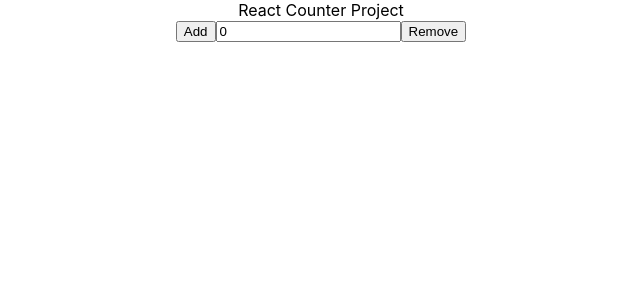
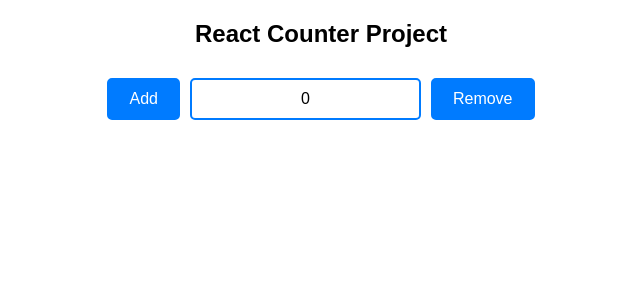
Before and after one commit to AliRa7a/learning-react, a React (Create React App) app: page / in a window 1280 px wide. Shown: the top 300 px of the page, without its empty margins (319-959 px from the left). Built offline with nearby package versions, Linux system fonts and the light colour scheme.

Commit message:
Styles for Counter Project using React useState

```diff
--- a/src/App.css
+++ b/src/App.css
@@ -1,38 +1,37 @@
 .App {
+  font-family: Arial, sans-serif;
   text-align: center;
 }
 
-.App-logo {
-  height: 40vmin;
-  pointer-events: none;
+header {
+  padding: 20px 0;
+  font-size: 24px;
+  font-weight: bold;
 }
 
-@media (prefers-reduced-motion: no-preference) {
-  .App-logo {
-    animation: App-logo-spin infinite 20s linear;
-  }
+button {
+  padding: 10px 20px;
+  margin: 10px;
+  font-size: 16px;
+  cursor: pointer;
+  background-color: #007bff;
+  color: #fff;
+  border: 2px solid #007bff;
+  border-radius: 5px;
 }
 
-.App-header {
-  background-color: #282c34;
-  min-height: 100vh;
-  display: flex;
-  flex-direction: column;
-  align-items: center;
-  justify-content: center;
-  font-size: calc(10px + 2vmin);
-  color: white;
+input {
+  text-align: center;
+  padding: 10px;
+  font-size: 16px;
+  margin-bottom: 20px;
+  border: 2px solid #007bff;
+  border-radius: 5px;
 }
 
-.App-link {
-  color: #61dafb;
+.error {
+  color: red;
+  margin-top: 10px;
+  opacity: 1;
+  transition: opacity 2s ease;
 }
-
-@keyframes App-logo-spin {
-  from {
-    transform: rotate(0deg);
-  }
-  to {
-    transform: rotate(360deg);
-  }
-}
```
